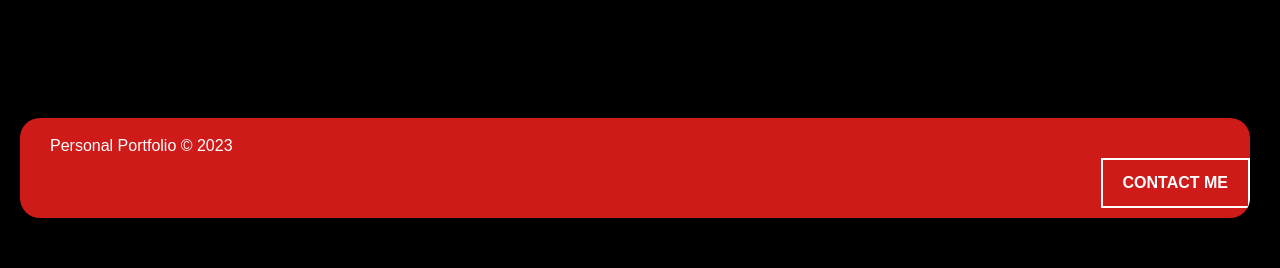
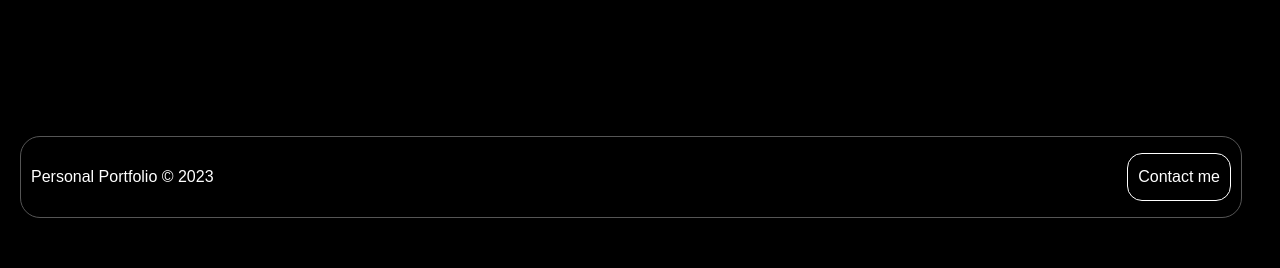
Before and after one commit to Juanelnieves/Portfolio, a plain HTML site: page index.html in a window 1280 px wide. Shown: the part 532-800 px from the top of the page. Drawn offline with nearby package versions, Linux system fonts and the light colour scheme.

Commit message:
footer done

```diff
--- a/index.html
+++ b/index.html
@@ -106,7 +106,7 @@
     <div class="footer__progress-bar"></div>
     <a href="javascript:void(0);" class="footer_text" onclick="resetPageAnimation();">Personal Portfolio &copy;
       2023</a>
-    <a href="#contact-form" class="footer_button">Contact Me</a>
+    <a href="#contact-form" class="footer_button">Contact me</a>
   </footer>
 
   <div id="loadingAnimation" class="loading-overlay" style="display:none;">
--- a/styles.css
+++ b/styles.css
@@ -307,47 +307,37 @@ body {
 
 /*Estilos footer */
 .footer {
-  border: 1px solid var(--grey); /* Ajusta el color según tu paleta */
+  border: 1px solid var(--grey);
   backdrop-filter: blur(10px);
   z-index: 2;
   -webkit-backface-visibility: hidden;
-  background-color: #e61d1de6; /* Color de fondo con opacidad */
+  background-color: #000;
+  color: #fff;
+  border: 1px solid #555;
   border-radius: 20px;
+  /*Comienzo de alineación de los componentes*/
   display: flex;
-  flex-direction: column;
-  justify-content: flex-end;
-  align-items: flex-start; /* Alinea el contenido a la izquierda */
+  flex-direction: row;
+  justify-content: space-between;
+  align-items: center;
+  /*Fin de los componentes*/
   width: 100%;
   max-width: calc(100vw - 80px);
   height: 100%;
   min-height: 60px;
-  max-height: 80px;
+  max-height: 60px;
   margin: 0 20px;
-  padding: 10px 0 10px 30px;
+  padding: 10px 10px 10px 10px;
   position: fixed;
   bottom: 50px;
   overflow: hidden;
 }
 
 /* Estilos para el botón "Contact Me" */
-.footer_button {
-  margin-left: auto; /* Alinea el botón a la derecha */
-  padding: 10px 20px;
-  border: 2px solid #fff; /* Borde blanco */
-  background: transparent;
-  color: #fff;
-  text-transform: uppercase;
-  font-weight: bold;
-  transition: all 0.3s ease;
-  text-decoration: none;
-  cursor: pointer;
+
+.footer_text {
+  margin-right:auto;
 }
-
-.footer_button:hover {
-  background-color: #fff; /* Fondo blanco en hover */
-  color: #000; /* Texto negro en hover */
-}
-
 
 .footer a {
   color: #ffffff;
@@ -355,9 +345,20 @@ body {
   transition: color 0.3s ease;
 }
 
-.footer a:hover {
-  color: #e04747;
-  /* Cambio de color al pasar el raton */
+.footer_button {
+  background-color: #000000; /* White background */
+  color: #000; /* Black text */
+  cursor: pointer; /* Mouse pointer changes to hand symbol */
+  transition: all 0.3s ease; /* Smooth transition for hover effects */
+  text-decoration: none; /* No underline */
+  border: 1px solid #fff;
+  padding: 10px 10px;
+  border-radius: 15px;
+}
+
+.footer_button:hover {
+  background-color: #555; /* Darker background on hover */
+  color: #fff; /* White text on hover */
 }
 
 .scroll-container-outer {
```
